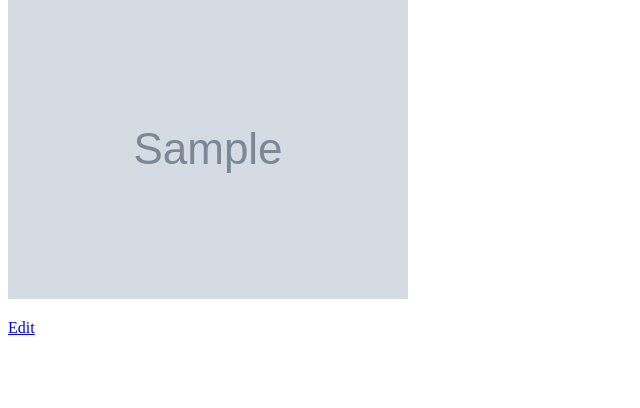
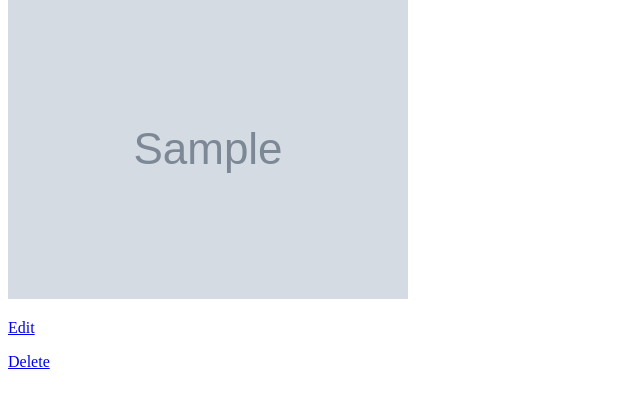
Before and after one commit to Chrisgr1/Codeclan22_W5_Project_Bucket_List, a Flask app: page /cities/1 in a window 1280 px wide. Shown: the part 329-737 px from the top of the page, without its empty margins (0-640 px from the left). Run offline with Flask 2, Linux system fonts and the light colour scheme; grey boxes marked "Sample" are stand-in pictures; a database or web service that is not in the repository returns one stand-in record (values such as "Sample title"); some libraries are stand-ins or nearby versions.

Commit message:
debugging cities show, introduced delete function - not working

```diff
--- a/controllers/city_controller.py
+++ b/controllers/city_controller.py
@@ -38,3 +38,9 @@ def create_city():
     city = City(city_name, country_id, img_url, visited, reason, reflection)
     city_repository.new_city(city)
     return redirect('/cities')
+
+#  DELETE
+@cities_blueprint.route("/cities/<id>/delete", methods=['POST'])
+def delete_city(id):
+    city_repository.delete(id)
+    return redirect("/cities")
--- a/repositories/city_repository.py
+++ b/repositories/city_repository.py
@@ -36,7 +36,13 @@ def select(id):
         city = City(result['city_name'], result['country_id'], result['img_url'], result['visited'], result['reason'], result['reflection'], result['id'])
     return city
 
-#  DELETE ALL
 #  DELETE ONE
+def delete(id):
+    sql  = "DELETE FROM cities WHERE id = %s"
+    values = [id]
+    run_sql(sql, values)
+# UPDATE CITY
 
-# UPDATE CITY
+def delete_all():
+    sql = "DELETE  FROM cities"
+    run_sql(sql)
--- a/templates/cities/show.html
+++ b/templates/cities/show.html
@@ -11,5 +11,7 @@
     <p><img src=" {{city.img_url}}" alt="Pic here "></p>
     <p><a href="/cities/{{city.id}}/edit">Edit</a></p>
   </div>
+  <p><a href="/cities/{{city.id}}/delete">Delete</a></p>
+</div>
 
 {% endblock %}
```
